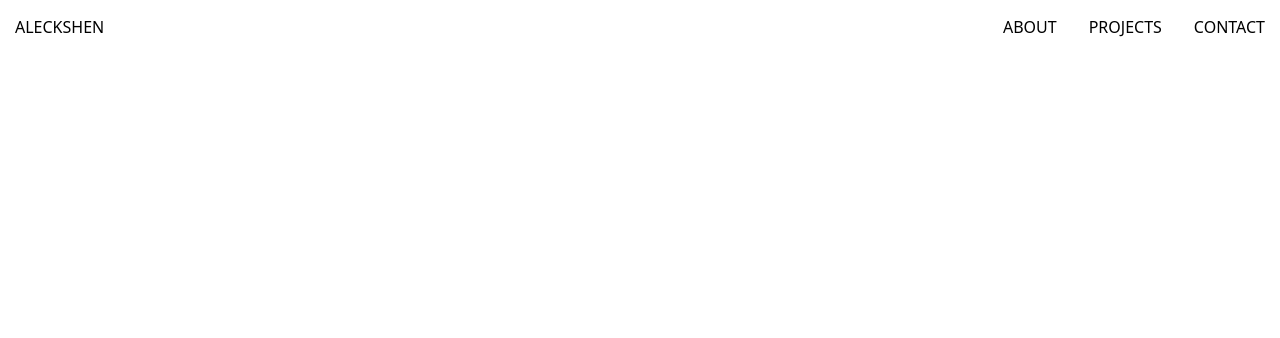
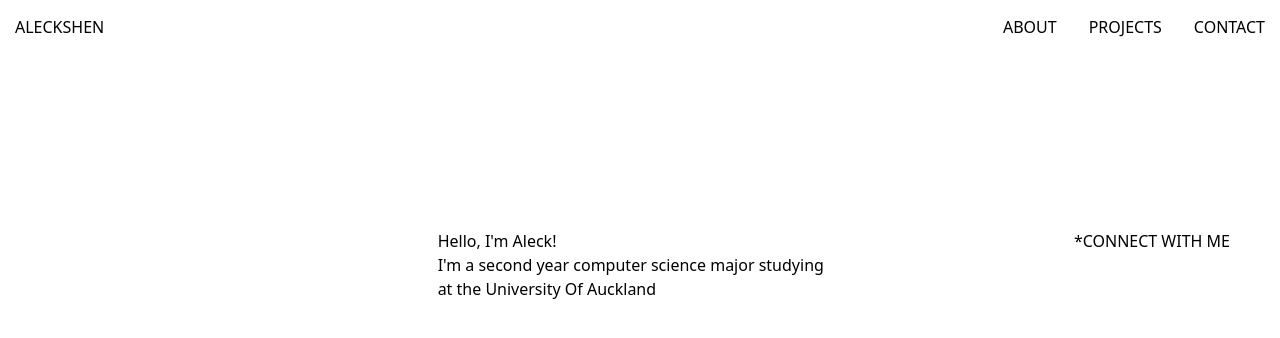
Before and after one commit to aleckshen/aleck-v2, a Next.js app: page / in a window 1280 px wide. Shown: the top 338 px of the page. Built offline with nearby package versions, Linux system fonts and the light colour scheme.

Commit message:
added description section

```diff
--- a/src/app/page.js
+++ b/src/app/page.js
@@ -2,6 +2,22 @@ import NavBar from '@/components/NavBar'
 
 export default function Home() {
   return (
-    <NavBar />
+    <div>
+
+      <div className="flex flex-col h-screen">
+        <NavBar />
+        <div className="flex justify-end mt-[175px] mb-[175px] mr-[50px]">
+          <div className="mr-[250px]">
+            Hello, I'm Aleck! <br />
+            I'm a second year computer science major studying <br />
+            at the University Of Auckland
+          </div>
+          <div>
+            *CONNECT WITH ME
+          </div>
+        </div>
+      </div>
+
+    </div>
   );
 }
```
